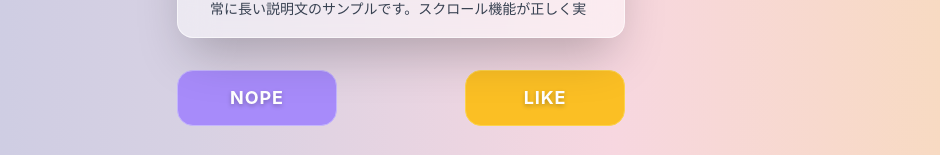
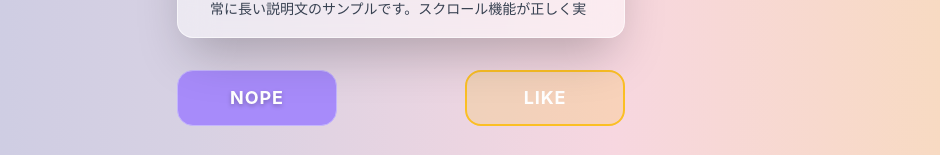
Before and after one commit to yotadata/adult_matching, a Next.js app in the folder frontend/: page / in a window 1280 px wide. Shown: the part 642-797 px from the top of the page, without its empty margins (239-1179 px from the left). Built offline with nearby package versions, Linux system fonts and the light colour scheme.

Commit message:
feat(frontend): ボタンの背景を半透明にし、ボーダーをテーマカラーに設定

```diff
--- a/frontend/src/components/ActionButtons.tsx
+++ b/frontend/src/components/ActionButtons.tsx
@@ -18,8 +18,8 @@ const ActionButtons = ({ onSkip, onLike, nopeColor, likeColor }: ActionButtonsPr
     {/* LIKE Button */}
     <button
       onClick={onLike}
-      className="flex items-center justify-center w-40 h-14 font-bold tracking-wider text-lg text-white rounded-2xl transition-all duration-200 ease-in-out hover:scale-105 active:scale-95 border"
-      style={{ backgroundColor: likeColor, textShadow: '0 2px 4px rgba(0, 0, 0, 0.25)', borderColor: '#FCD34D' }}
+      className="flex items-center justify-center w-40 h-14 font-bold tracking-wider text-lg text-white rounded-2xl transition-all duration-200 ease-in-out hover:scale-105 active:scale-95 border-2"
+      style={{ background: `color-mix(in srgb, ${likeColor} 20%, transparent)`, borderColor: likeColor }}
     >
       LIKE
     </button>
```
